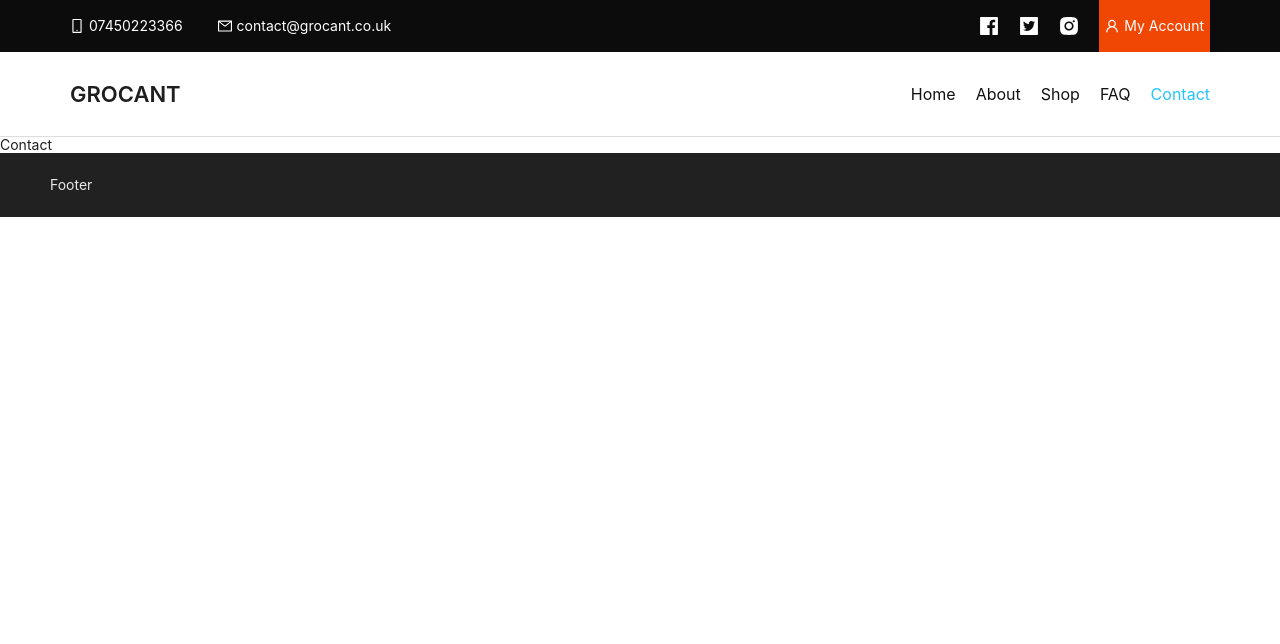
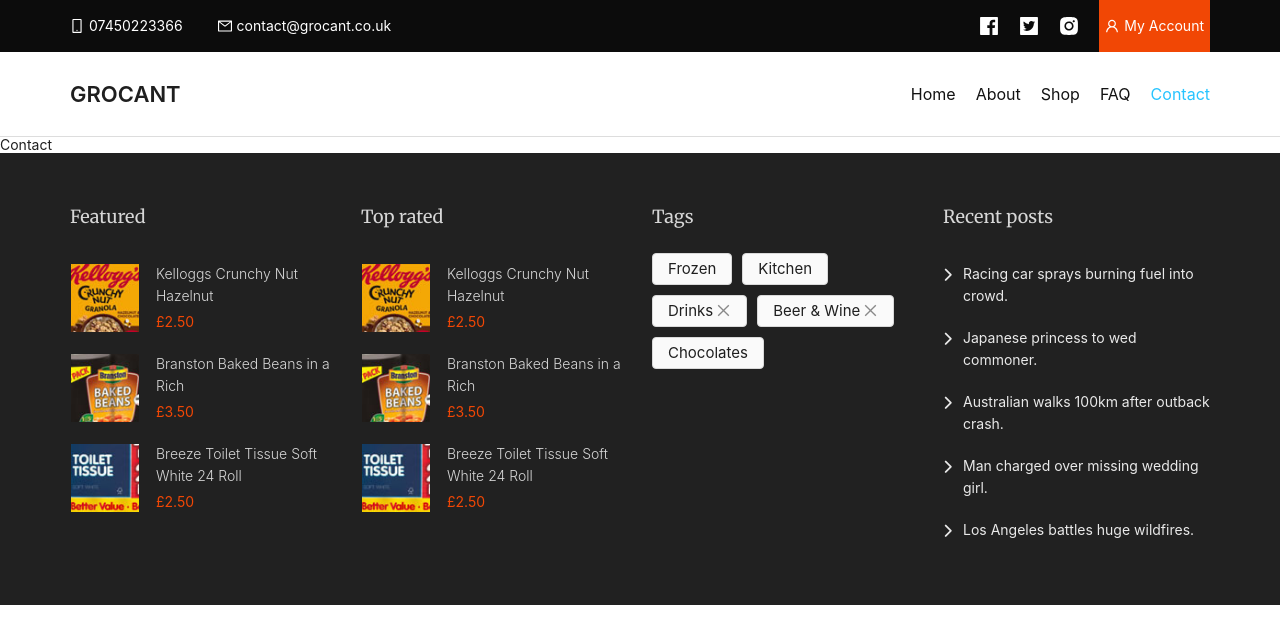
Before and after one commit to oguzthmc/grocant, a React (Create React App) app: page /contact in a window 1280 px wide. Shown: the top 644 px of the page. Built offline with nearby package versions, Linux system fonts and the light colour scheme.

Commit message:
use grid, tag & list component to work on footer widget

```diff
--- a/src/App.css
+++ b/src/App.css
@@ -349,7 +349,7 @@
 
 .footerWidget h3,
 .footerWidget .ant-list-item-meta-title a {
-  color: #d7d7d7;
+  color: #d7d7d7 !important;
 }
 
 .footerWidget h3 {
@@ -358,7 +358,7 @@
 }
 
 .footerWidget .ant-list-item-meta-description {
-  color: #f14705;
+  color: #f14705 !important;
 }
 
 .footerWidget .ant-list-split .ant-list-item {
--- a/src/App.js
+++ b/src/App.js
@@ -8,6 +8,7 @@
 import AppShop from './pages/shop';
 import AppFaq from './pages/faq';
 import AppContact from './pages/contact';
+import FooterWidget from './components/common/footerWidget';
 
 const { Header, Footer, Content } = Layout;
 
@@ -29,7 +30,9 @@
             </Routes>
           </Content>
         </Router>
-        <Footer>Footer</Footer>
+        <Footer>
+          <FooterWidget />
+        </Footer>
       </Layout>
     </div>
   );
--- /dev/null
+++ b/src/components/common/footerWidget.js
@@ -0,0 +1,106 @@
+import { Avatar, Col, List, Row, Tag } from 'antd';
+
+const featured = [
+  {
+    image: require('../../assets/images/img-footer1.jpg'),
+    title: 'Kelloggs Crunchy Nut Hazelnut',
+    cost: '£2.50',
+    link: 'https://www.google.com/',
+  },
+  {
+    image: require('../../assets/images/img-footer2.jpg'),
+    title: 'Branston Baked Beans in a Rich',
+    cost: '£3.50',
+    link: 'https://www.google.com/',
+  },
+  {
+    image: require('../../assets/images/img-footer3.jpg'),
+    title: 'Breeze Toilet Tissue Soft White 24 Roll',
+    cost: '£2.50',
+    link: 'https://www.google.com/',
+  },
+];
+
+const data = [
+  'Racing car sprays burning fuel into crowd.',
+  'Japanese princess to wed commoner.',
+  'Australian walks 100km after outback crash.',
+  'Man charged over missing wedding girl.',
+  'Los Angeles battles huge wildfires.',
+];
+
+function FooterWidget() {
+  return (
+    <div className="footerWidget">
+      <div className="container">
+        <Row gutter={24}>
+          {/* featured */}
+          <Col md={6}>
+            <h3>Featured</h3>
+            <List
+              itemLayout="horizontal"
+              dataSource={featured}
+              renderItem={(item, index) => (
+                <List.Item>
+                  <List.Item.Meta
+                    avatar={<Avatar src={item.image} />}
+                    title={<a href={item.link}>{item.title}</a>}
+                    description={item.cost}
+                  />
+                </List.Item>
+              )}
+            />
+          </Col>
+          {/* top rated */}
+          <Col md={6}>
+            <h3>Top rated</h3>
+            <List
+              itemLayout="horizontal"
+              dataSource={featured}
+              renderItem={(item, index) => (
+                <List.Item>
+                  <List.Item.Meta
+                    avatar={<Avatar src={item.image} />}
+                    title={<a href={item.link}>{item.title}</a>}
+                    description={item.cost}
+                  />
+                </List.Item>
+              )}
+            />
+          </Col>
+          {/* tags */}
+          <Col md={6}>
+            <div className="tags">
+              <h3>Tags</h3>
+              <Tag>Frozen</Tag>
+              <Tag>
+                <a
+                  href="https://github.com/ant-design/ant-design/issues/1862"
+                  target="_blank"
+                  rel="noreferrer"
+                >
+                  Kitchen
+                </a>
+              </Tag>
+              <Tag closeIcon>Drinks</Tag>
+              <Tag closeIcon>Beer & Wine</Tag>
+              <Tag>Chocolates</Tag>
+            </div>
+          </Col>
+          {/* recent posts */}
+          <Col md={6}>
+            <h3>Recent posts</h3>
+            <List
+              size="small"
+              className="recentPost"
+              dataSource={data}
+              renderItem={(item) => <List.Item>{item}</List.Item>}
+            />
+          </Col>
+        </Row>
+      </div>
+    </div>
+  );
+}
+
+export default FooterWidget;
```
